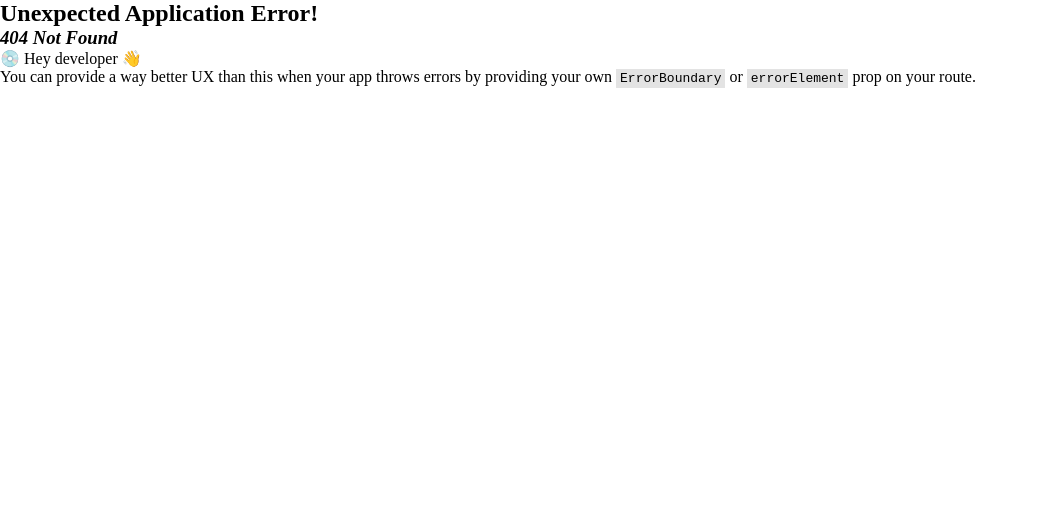
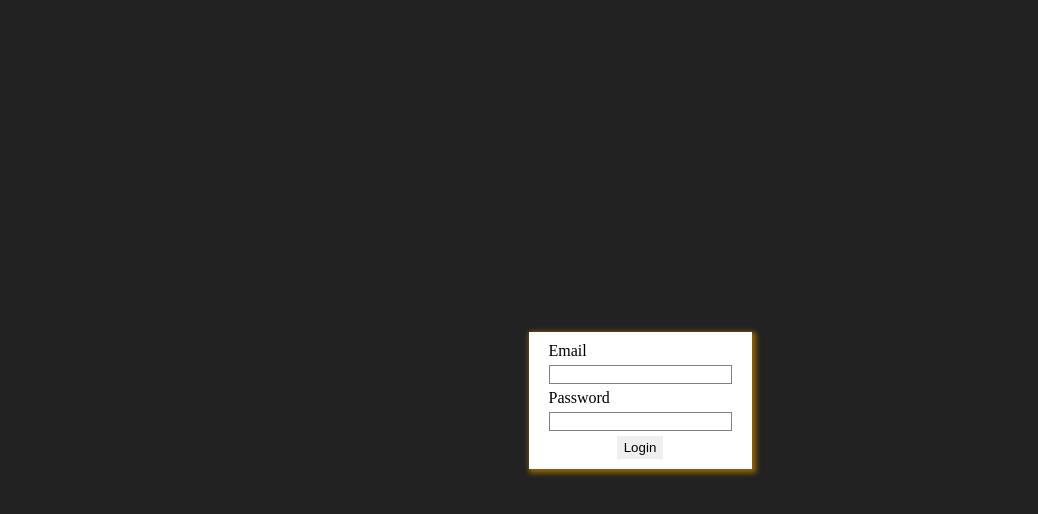
Before and after one commit to FedericoIglesias/arkanoid, a React (Vite) app in the folder finance-front/: page / in a window 1280 px wide. Before the commit this address had no page. Shown: the top 514 px of the page, without its empty margins (0-1038 px from the left). Built offline with nearby package versions, Linux system fonts and the light colour scheme.

Commit message:
createLoginPage

```diff
--- a/finance-front/src/Context/valuesContext.tsx
+++ b/finance-front/src/Context/valuesContext.tsx
@@ -6,7 +6,8 @@ export const ValueContext = createContext({});
 export const ValuesContext = ({ children }: { children: JSX.Element }) => {
   const [values, setValues] = useState<Context>({
     language: 0,
-    userId: 2,
+    ID: null,
+    jwt: null,
   });
 
   const transportData = { values, setValues };
--- a/finance-front/src/app.tsx
+++ b/finance-front/src/app.tsx
@@ -8,6 +8,7 @@ import {
   Route,
   RouterProvider,
 } from "react-router-dom";
+import { Login } from "./pages/login";
 
 export const App = () => {
   const router = createBrowserRouter(
@@ -15,6 +16,8 @@ export const App = () => {
       <>
         <Route path="/dashboard" element={<Dashboard />} />
         <Route path="/history" element={<History />} />
+        <Route path="/login" element={<Login />} />
+        <Route path="/" element={<Login />} />
       </>
     )
   );
--- /dev/null
+++ b/finance-front/src/pages/login.tsx
@@ -0,0 +1,76 @@
+import { MouseEvent, useEffect, useState } from "react";
+import styled from "styled-components";
+import { Login as Log } from "../vite-env";
+import { json } from "react-router-dom";
+
+const LoginSTY = styled.section`
+  background-color: #222;
+  height: 100vh;
+  display: flex;
+  justify-content: center;
+  align-items: center;
+  div {
+    background-color: white;
+    display: flex;
+    flex-direction: column;
+    padding: 10px 20px;
+    box-shadow: 2px 2px 5px 2px #956403;
+    label,
+    input {
+      margin-bottom: 5px;
+    }
+    input {
+      border: 1px solid grey;
+      padding: 1px 2px;
+    }
+    button {
+      padding: 4px 7px;
+      display: inline-block;
+      margin: 0 auto;
+    }
+    button:hover {
+      background-color: #956403;
+    }
+  }
+`;
+
+export const Login = () => {
+  const login: Log = { email: "", password: "" };
+
+  const handlerSubmit = (e: any) => {
+    e.preventDefault();
+    console.log(login);
+
+    fetch("http://localhost:3000/login", {
+      method: "POST",
+      mode: "cors",
+      body: JSON.stringify(login),
+    })
+      .then((response) => response.text())
+      .then((json) => console.log(JSON.parse(json).jwt));
+  };
+
+  return (
+    <>
+      <LoginSTY>
+        <div>
+          <label>Email</label>
+          <input
+            type="text"
+            onChange={(e) => {
+              login.email = e.target.value.trim();
+            }}
+          />
+          <label htmlFor="">Password</label>
+          <input
+            type="password"
+            onChange={(e) => {
+              login.password = e.target.value;
+            }}
+          />
+          <button onClick={(e) => handlerSubmit(e)}>Login</button>
+        </div>
+      </LoginSTY>
+    </>
+  );
+};
```
Also changed, not shown: finance-front/src/vite-env.d.ts (+8 -2 lines), 2 other files (tests, documents, lock files or other folders).
